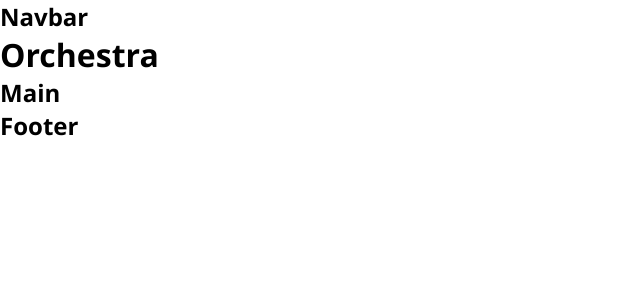
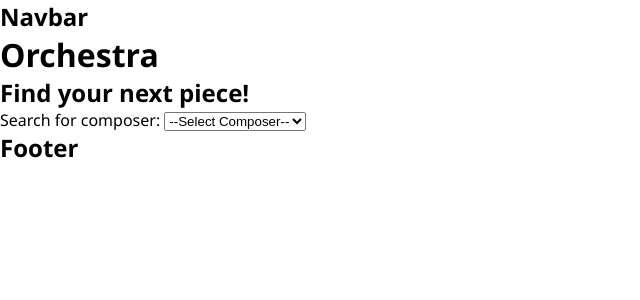
Before and after one commit to Tom2612/OrchestraSite, a React (Create React App) app: page / in a window 1280 px wide. Shown: the top 300 px of the page, without its empty margins (0-640 px from the left). Built offline with nearby package versions, Linux system fonts and the light colour scheme.

Commit message:
added initial search components

```diff
--- a/src/components/Main.js
+++ b/src/components/Main.js
@@ -3,7 +3,14 @@ import React from 'react';
 export default function Main() {
     return (
         <main>
-            <h2>Main</h2>
+            <h2>Find your next piece!</h2>
+            <label for="composer">Search for composer: </label>
+            <select name="composer" id="composer">
+                <option value="">--Select Composer--</option>
+                <option value="beethoven">Beethoven</option>
+                <option value="mahler">Mahler</option>
+                <option value="sibelius">Sibelius</option>
+            </select>
         </main>
     )
 }
```
